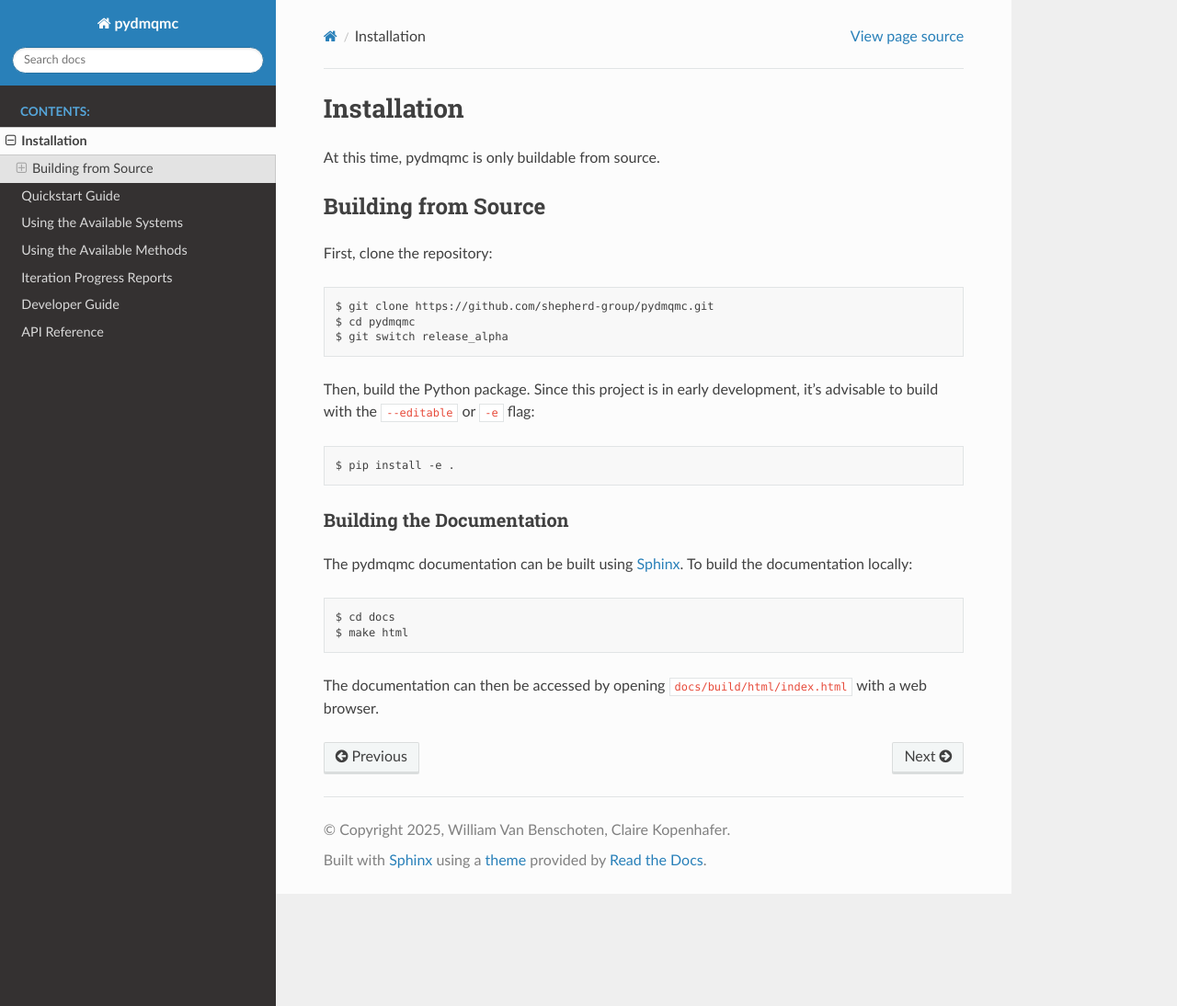
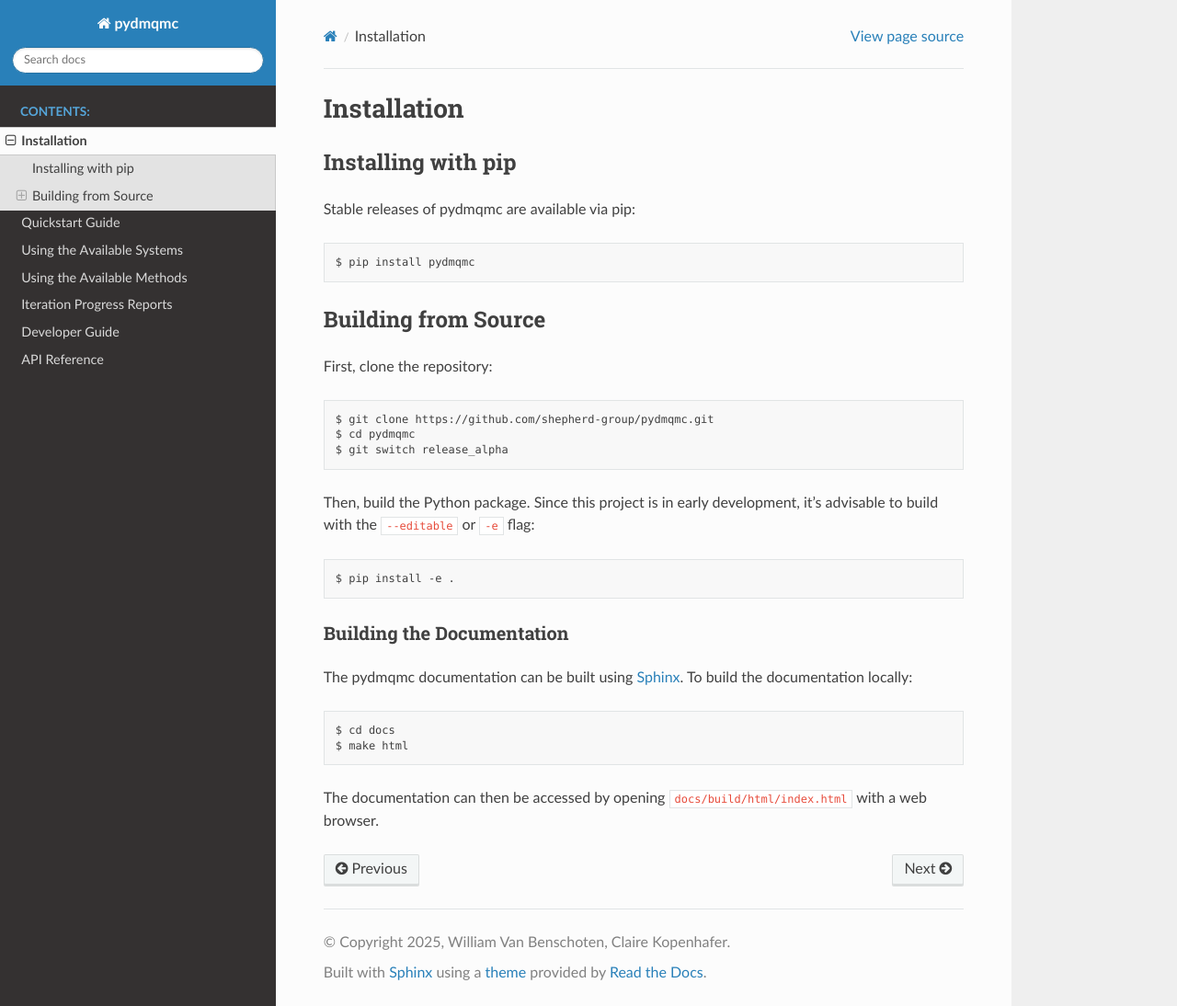
Before and after one commit to shepherd-group/pydmqmc, a Sphinx documentation site: the page built from docs/source/installation.rst, in a window 1280 px wide and 1094 px high. Shown: the whole window at 92% size. Built offline with Sphinx 7.4.7 and the Read the Docs theme 3.1.0, drawn with Linux system fonts in a browser that asks for light colours.

Commit message:
[docs] reference PyPI version in docs

```diff
--- a/docs/source/installation.rst
+++ b/docs/source/installation.rst
@@ -3,7 +3,15 @@
 Installation
 ============
 
-At this time, pydmqmc is only buildable from source.
+
+.. _install-pypi:
+
+Installing with pip
+-------------------
+
+Stable releases of pydmqmc are available via pip: ::
+
+    $ pip install pydmqmc
 
 .. _build-source:
 
```
